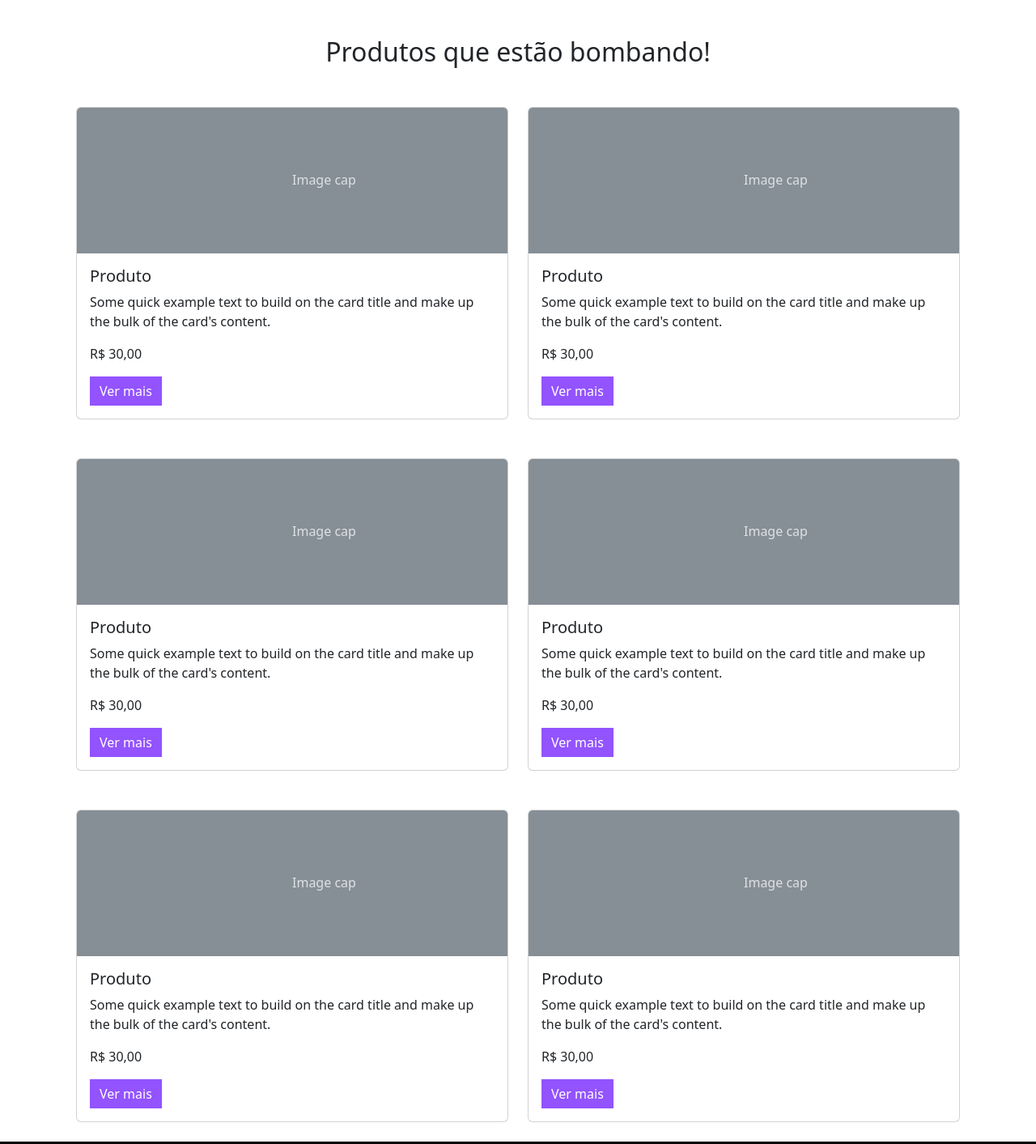
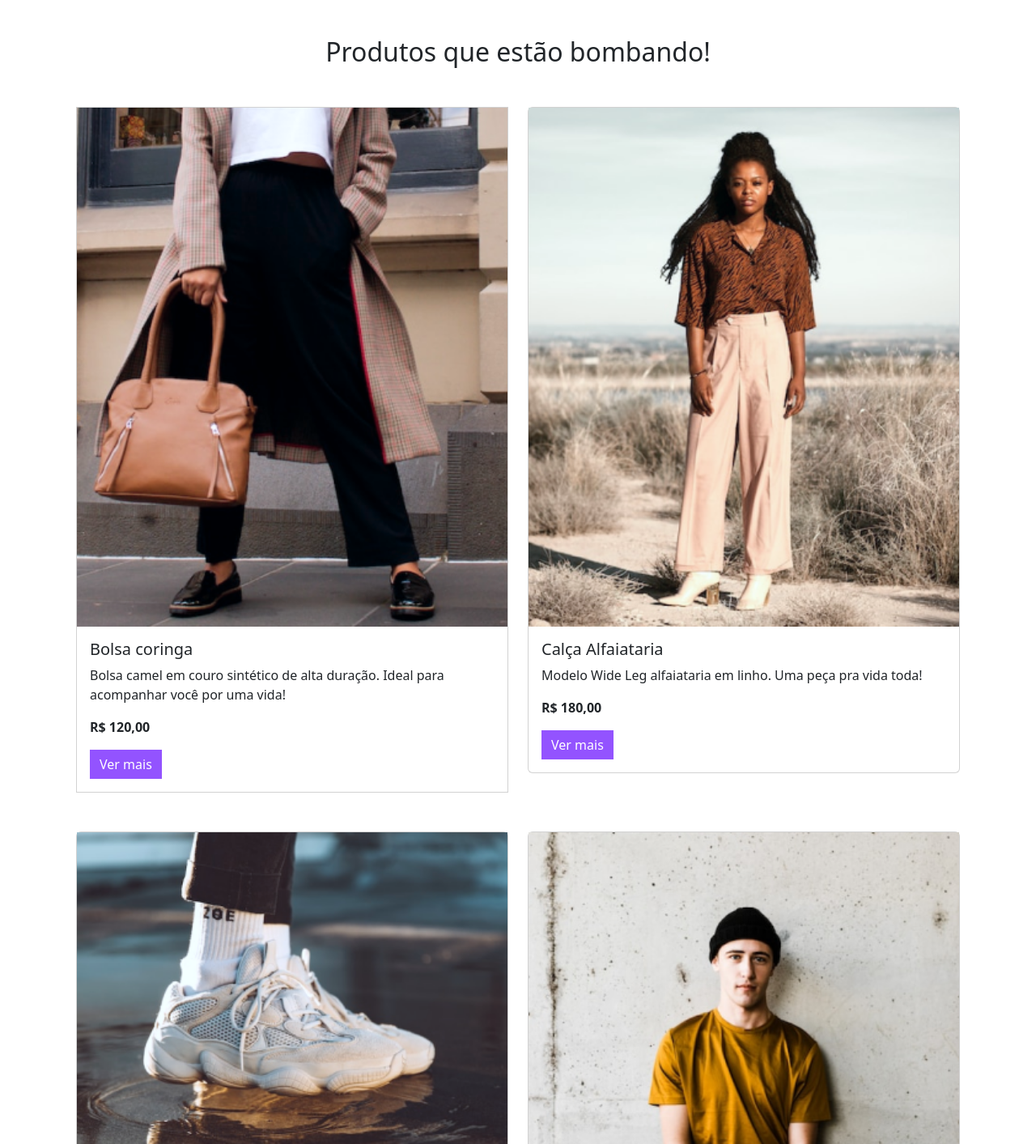
Before and after one commit to thiagovanzele/meteora-bootstrap, a plain HTML site: page index.html in a window 1280 px wide. Shown: the part 1385-2798 px from the top of the page at 81% size. Drawn offline with nearby package versions, Linux system fonts and the light colour scheme.

Commit message:
Secao de produtos bombando

```diff
--- a/index.html
+++ b/index.html
@@ -228,21 +228,16 @@
     <div class="container row mx-auto g-4">
 
         <div class="col-12 col-md-6 col-xxl-4 pb-4">
-            <div class="card">
-                <svg class="bd-placeholder-img card-img-top" width="100%" height="180"
-                    xmlns="http://www.w3.org/2000/svg" role="img" aria-label="Placeholder: Image cap"
-                    preserveAspectRatio="xMidYMid slice" focusable="false">
-                    <title>Placeholder</title>
-                    <rect width="100%" height="100%" fill="#868e96"></rect>
-                    <text x="50%" y="50%" fill="#dee2e6" dy=".3em">Image cap</text>
-                </svg>
+            <div class="card rounded-0">
+                <img class="img-fluid d-md-none" src="imgs/meteora-assets-main/assets/Mobile/produtos/bolsa.png" alt="Mulher de calça preta segurando uma bolsa marrom">
+                <img class="img-fluid d-none d-md-block d-xl-none" src="imgs/meteora-assets-main/assets/Tablet/produtos/bolsa.png" alt="Mulher de calça preta segurando uma bolsa marrom">
+                <img class="img-fluid d-none d-xl-block" src="imgs/meteora-assets-main/assets/Desktop/produtos/bolsa.png" alt="Mulher de calça preta segurando uma bolsa marrom">
                 <div class="card-body">
-                    <h5 class="card-title">Produto</h5>
+                    <h5 class="card-title">Bolsa coringa</h5>
                     <p class="card-text">
-                        Some quick example text to build on the card title and make up the
-                        bulk of the card's content.
+                        Bolsa camel em couro sintético de alta duração. Ideal para acompanhar você por uma vida!
                     </p>
-                    <p>R$ 30,00</p>
+                    <p class="fw-bold">R$ 120,00</p>
                     <a href="#" class="btn btn-primary rounded-0 cor-lilas">Ver mais</a>
                 </div>
             </div>
@@ -250,20 +245,15 @@
 
         <div class="col-12 col-md-6 col-xxl-4 pb-4">
             <div class="card">
-                <svg class="bd-placeholder-img card-img-top" width="100%" height="180"
-                    xmlns="http://www.w3.org/2000/svg" role="img" aria-label="Placeholder: Image cap"
-                    preserveAspectRatio="xMidYMid slice" focusable="false">
-                    <title>Placeholder</title>
-                    <rect width="100%" height="100%" fill="#868e96"></rect>
-                    <text x="50%" y="50%" fill="#dee2e6" dy=".3em">Image cap</text>
-                </svg>
+                <img class="img-fluid d-md-none" src="imgs/meteora-assets-main/assets/Mobile/produtos/calca.png" alt="Mulher com uma calça beje">
+                <img class="img-fluid d-none d-md-block d-xl-none" src="imgs/meteora-assets-main/assets/Tablet/produtos/calca.png" alt="Mulher com uma calça beje">
+                <img class="img-fluid d-none d-xl-block" src="imgs/meteora-assets-main/assets/Desktop/produtos/calca.png" alt="Mulher com uma calça beje">
                 <div class="card-body">
-                    <h5 class="card-title">Produto</h5>
+                    <h5 class="card-title">Calça Alfaiataria</h5>
                     <p class="card-text">
-                        Some quick example text to build on the card title and make up the
-                        bulk of the card's content.
+                        Modelo Wide Leg alfaiataria em linho. Uma peça pra vida toda!
                     </p>
-                    <p>R$ 30,00</p>
+                    <p class="fw-bold">R$ 180,00</p>
                     <a href="#" class="btn btn-primary rounded-0 cor-lilas">Ver mais</a>
                 </div>
             </div>
@@ -271,20 +261,15 @@
 
         <div class="col-12 col-md-6 col-xxl-4 pb-4">
             <div class="card">
-                <svg class="bd-placeholder-img card-img-top" width="100%" height="180"
-                    xmlns="http://www.w3.org/2000/svg" role="img" aria-label="Placeholder: Image cap"
-                    preserveAspectRatio="xMidYMid slice" focusable="false">
-                    <title>Placeholder</title>
-                    <rect width="100%" height="100%" fill="#868e96"></rect>
-                    <text x="50%" y="50%" fill="#dee2e6" dy=".3em">Image cap</text>
-                </svg>
+                <img class="img-fluid d-md-none" src="imgs/meteora-assets-main/assets/Mobile/produtos/tenis.png" alt="Pessoa com tênis branco pisando na água">
+                <img class="img-fluid d-none d-md-block d-xl-none" src="imgs/meteora-assets-main/assets/Tablet/produtos/tenis.png" alt="Pessoa com tênis branco pisando na água">
+                <img class="img-fluid d-none d-xl-block" src="imgs/meteora-assets-main/assets/Desktop/produtos/tenis.png" alt="Pessoa com tênis branco pisando na água">
                 <div class="card-body">
-                    <h5 class="card-title">Produto</h5>
+                    <h5 class="card-title">Tênis Chunky</h5>
                     <p class="card-text">
-                        Some quick example text to build on the card title and make up the
-                        bulk of the card's content.
+                        Snicker casual com solado mais alto e modelagem robusta. Modelo unissex.
                     </p>
-                    <p>R$ 30,00</p>
+                    <p class="fw-bold">R$ 250,00</p>
                     <a href="#" class="btn btn-primary rounded-0 cor-lilas">Ver mais</a>
                 </div>
             </div>
@@ -292,20 +277,15 @@
 
         <div class="col-12 col-md-6 col-xxl-4 pb-4">
             <div class="card">
-                <svg class="bd-placeholder-img card-img-top" width="100%" height="180"
-                    xmlns="http://www.w3.org/2000/svg" role="img" aria-label="Placeholder: Image cap"
-                    preserveAspectRatio="xMidYMid slice" focusable="false">
-                    <title>Placeholder</title>
-                    <rect width="100%" height="100%" fill="#868e96"></rect>
-                    <text x="50%" y="50%" fill="#dee2e6" dy=".3em">Image cap</text>
-                </svg>
+                <img class="img-fluid d-md-none" src="imgs/meteora-assets-main/assets/Mobile/produtos/camiseta.png" alt="Jovem com uma camiseta mostarda e uma toca preta">
+                <img class="img-fluid d-none d-md-block d-xl-none" src="imgs/meteora-assets-main/assets/Tablet/produtos/camiseta.png" alt="Jovem com uma camiseta mostarda e uma toca preta">
+                <img class="img-fluid d-none d-xl-block" src="imgs/meteora-assets-main/assets/Desktop/produtos/camiseta.png" alt="Jovem com uma camiseta mostarda e uma toca preta">
                 <div class="card-body">
-                    <h5 class="card-title">Produto</h5>
+                    <h5 class="card-title">Camiseta Conforto</h5>
                     <p class="card-text">
-                        Some quick example text to build on the card title and make up the
-                        bulk of the card's content.
+                        Multicores e tamanhos. Tecido de algodão 100%, fresquinho para o verão. Modelagem unissex.
                     </p>
-                    <p>R$ 30,00</p>
+                    <p class="fw-bold">R$ 70,00</p>
                     <a href="#" class="btn btn-primary rounded-0 cor-lilas">Ver mais</a>
                 </div>
             </div>
@@ -313,20 +293,15 @@
 
         <div class="col-12 col-md-6 col-xxl-4 pb-4">
             <div class="card">
-                <svg class="bd-placeholder-img card-img-top" width="100%" height="180"
-                    xmlns="http://www.w3.org/2000/svg" role="img" aria-label="Placeholder: Image cap"
-                    preserveAspectRatio="xMidYMid slice" focusable="false">
-                    <title>Placeholder</title>
-                    <rect width="100%" height="100%" fill="#868e96"></rect>
-                    <text x="50%" y="50%" fill="#dee2e6" dy=".3em">Image cap</text>
-                </svg>
+                <img class="img-fluid d-md-none" src="imgs/meteora-assets-main/assets/Mobile/produtos/jaqueta-jeans.png" alt="Homem com uma jaqueta jeans e uma toca preta">
+                <img class="img-fluid d-none d-md-block d-xl-none" src="imgs/meteora-assets-main/assets/Tablet/produtos/jaqueta-jeans.png" alt="Homem com uma jaqueta jeans e uma toca preta">
+                <img class="img-fluid d-none d-xl-block" src="imgs/meteora-assets-main/assets/Desktop/produtos/jaqueta-jeans.png" alt="Homem com uma jaqueta jeans e uma toca preta">
                 <div class="card-body">
-                    <h5 class="card-title">Produto</h5>
+                    <h5 class="card-title">Jaqueta Jeans</h5>
                     <p class="card-text">
-                        Some quick example text to build on the card title and make up the
-                        bulk of the card's content.
+                        Modelo unissex oversized com gola de camurça. Atemporal e autêntica!
                     </p>
-                    <p>R$ 30,00</p>
+                    <p class="fw-bold">R$ 150,00</p>
                     <a href="#" class="btn btn-primary rounded-0 cor-lilas">Ver mais</a>
                 </div>
             </div>
@@ -334,20 +309,15 @@
 
         <div class="col-12 col-md-6 col-xxl-4 pb-4">
             <div class="card">
-                <svg class="bd-placeholder-img card-img-top" width="100%" height="180"
-                    xmlns="http://www.w3.org/2000/svg" role="img" aria-label="Placeholder: Image cap"
-                    preserveAspectRatio="xMidYMid slice" focusable="false">
-                    <title>Placeholder</title>
-                    <rect width="100%" height="100%" fill="#868e96"></rect>
-                    <text x="50%" y="50%" fill="#dee2e6" dy=".3em">Image cap</text>
-                </svg>
+                <img class="img-fluid d-md-none" src="imgs/meteora-assets-main/assets/Mobile/produtos/oculos.png" alt="Homem loiro com um óculos">
+                <img class="img-fluid d-none d-md-block d-xl-none" src="imgs/meteora-assets-main/assets/Tablet/produtos/oculos.png" alt="Homem loiro com um óculos">
+                <img class="img-fluid d-none d-xl-block" src="imgs/meteora-assets-main/assets/Desktop/produtos/oculos.png" alt="Homem loiro com um óculos">
                 <div class="card-body">
-                    <h5 class="card-title">Produto</h5>
+                    <h5 class="card-title">Óculos Redondo</h5>
                     <p class="card-text">
-                        Some quick example text to build on the card title and make up the
-                        bulk of the card's content.
+                        Armação metálica em grafite com lentes arredondadas. Sem erro!
                     </p>
-                    <p>R$ 30,00</p>
+                    <p class="fw-bold">R$ 120,00</p>
                     <a href="#" class="btn btn-primary rounded-0 cor-lilas">Ver mais</a>
                 </div>
             </div>
```
